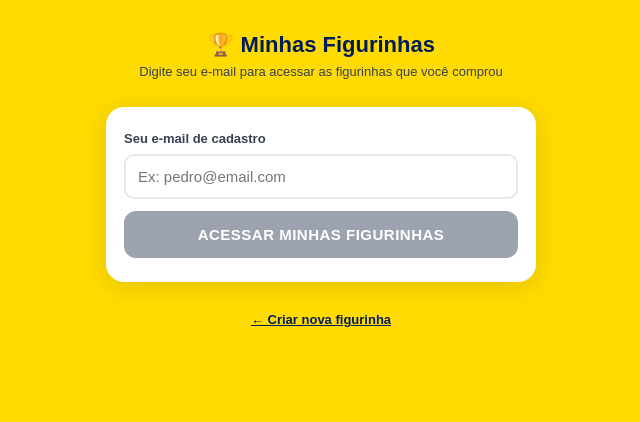
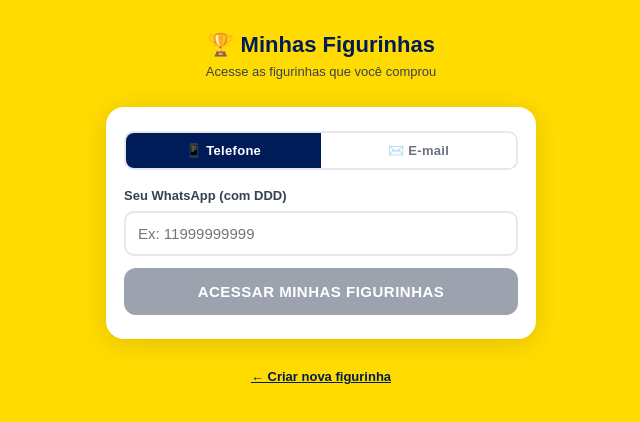
Before and after one commit to chamtty/FiguraCopa, a Next.js app: page /minha-figurinha in a window 1280 px wide. Shown: the top 422 px of the page, without its empty margins (319-959 px from the left). Built offline with nearby package versions, Linux system fonts and the light colour scheme.

Commit message:
feat: busca por telefone em minha-figurinha

```diff
--- a/app/api/minha-figurinha/route.ts
+++ b/app/api/minha-figurinha/route.ts
@@ -3,31 +3,47 @@ import { list } from '@vercel/blob'
 
 export async function GET(req: NextRequest) {
   const email = req.nextUrl.searchParams.get('email')?.trim().toLowerCase()
+  const phone = req.nextUrl.searchParams.get('phone')?.trim()
 
-  if (!email || !email.includes('@')) {
-    return NextResponse.json({ error: 'Email inválido' }, { status: 400 })
+  // ── Busca por telefone ────────────────────────────────────────
+  if (phone) {
+    const digits = phone.replace(/\D/g, '')
+    if (digits.length < 8) {
+      return NextResponse.json({ error: 'Telefone inválido' }, { status: 400 })
+    }
+
+    const { blobs } = await list({ prefix: 'figurinhas/idx-phone/' + digits + '/' })
+    if (!blobs.length) return NextResponse.json({ figurinhas: [] })
+
+    const results = await Promise.all(
+      blobs.map(async (blob) => {
+        try {
+          const data: { nome: string; blobUrl: string; paid: boolean } =
+            await fetch(blob.url).then(r => r.json())
+          return data.paid ? { nome: data.nome, blobUrl: data.blobUrl } : null
+        } catch { return null }
+      })
+    )
+    return NextResponse.json({ figurinhas: results.filter(Boolean) })
   }
 
-  const emailKey = email.replace('@', '--at--')
-  const { blobs } = await list({ prefix: 'figurinhas/idx/' + emailKey + '/' })
+  // ── Busca por e-mail ──────────────────────────────────────────
+  if (email && email.includes('@')) {
+    const emailKey = email.replace('@', '--at--')
+    const { blobs } = await list({ prefix: 'figurinhas/idx/' + emailKey + '/' })
+    if (!blobs.length) return NextResponse.json({ figurinhas: [] })
 
-  if (!blobs.length) {
-    return NextResponse.json({ figurinhas: [] })
+    const results = await Promise.all(
+      blobs.map(async (blob) => {
+        try {
+          const data: { nome: string; blobUrl: string; paid: boolean } =
+            await fetch(blob.url).then(r => r.json())
+          return data.paid ? { nome: data.nome, blobUrl: data.blobUrl } : null
+        } catch { return null }
+      })
+    )
+    return NextResponse.json({ figurinhas: results.filter(Boolean) })
   }
 
-  // Busca o conteúdo de cada arquivo do index em paralelo
-  const results = await Promise.all(
-    blobs.map(async (blob) => {
-      try {
-        const res = await fetch(blob.url)
-        const data: { nome: string; blobUrl: string; paid: boolean } = await res.json()
-        return data.paid ? { nome: data.nome, blobUrl: data.blobUrl } : null
-      } catch {
-        return null
-      }
-    })
-  )
-
-  const figurinhas = results.filter(Boolean)
-  return NextResponse.json({ figurinhas })
+  return NextResponse.json({ error: 'Informe email ou telefone' }, { status: 400 })
 }
--- a/app/minha-figurinha/page.tsx
+++ b/app/minha-figurinha/page.tsx
@@ -1,28 +1,46 @@
 'use client'
 
 import { useState } from 'react'
+
+type Modo = 'email' | 'telefone'
 
 interface Figurinha {
   nome: string
   blobUrl: string
 }
 
+const navy  = '#001C58'
+const green = '#009B3A'
+
 export default function MinhaFigurinhaPage() {
-  const [email, setEmail]         = useState('')
-  const [loading, setLoading]     = useState(false)
-  const [buscado, setBuscado]     = useState(false)
+  const [modo, setModo]             = useState<Modo>('telefone')
+  const [valor, setValor]           = useState('')
+  const [loading, setLoading]       = useState(false)
+  const [buscado, setBuscado]       = useState(false)
   const [figurinhas, setFigurinhas] = useState<Figurinha[]>([])
-  const [erro, setErro]           = useState<string | null>(null)
+  const [erro, setErro]             = useState<string | null>(null)
 
-  const emailValido = /^[^\s@]+@[^\s@]+\.[^\s@]+$/.test(email.trim())
+  const emailOk = /^[^\s@]+@[^\s@]+\.[^\s@]+$/.test(valor.trim())
+  const phoneOk = valor.replace(/\D/g, '').length >= 10
+  const valido  = modo === 'email' ? emailOk : phoneOk
+
+  const trocarModo = (m: Modo) => {
+    setModo(m)
+    setValor('')
+    setBuscado(false)
+    setErro(null)
+  }
 
   const buscar = async () => {
-    if (!emailValido) return
+    if (!valido) return
     setLoading(true)
     setErro(null)
     setBuscado(false)
     try {
-      const res  = await fetch('/api/minha-figurinha?email=' + encodeURIComponent(email.trim()))
+      const param = modo === 'email'
+        ? 'email=' + encodeURIComponent(valor.trim())
+        : 'phone=' + encodeURIComponent(valor.trim())
+      const res  = await fetch('/api/minha-figurinha?' + param)
       const data = await res.json()
       if (!res.ok) throw new Error(data.error || 'Erro ao buscar')
       setFigurinhas(data.figurinhas || [])
@@ -44,11 +62,11 @@ export default function MinhaFigurinhaPage() {
     }}>
       {/* Header */}
       <div style={{ textAlign: 'center', marginBottom: 28 }}>
-        <h1 style={{ fontSize: 22, fontWeight: 900, color: '#001C58', margin: '0 0 6px' }}>
+        <h1 style={{ fontSize: 22, fontWeight: 900, color: navy, margin: '0 0 6px' }}>
           🏆 Minhas Figurinhas
         </h1>
         <p style={{ fontSize: 13, color: '#374151', margin: 0 }}>
-          Digite seu e-mail para acessar as figurinhas que você comprou
+          Acesse as figurinhas que você comprou
         </p>
       </div>
 
@@ -62,15 +80,35 @@ export default function MinhaFigurinhaPage() {
         margin: '0 auto 24px',
         boxSizing: 'border-box',
       }}>
+        {/* Toggle email / telefone */}
+        <div style={{ display: 'flex', borderRadius: 10, overflow: 'hidden', border: '2px solid #e5e7eb', marginBottom: 18 }}>
+          {(['telefone', 'email'] as Modo[]).map(m => (
+            <button key={m} onClick={() => trocarModo(m)} style={{
+              flex: 1,
+              padding: '10px 0',
+              border: 'none',
+              cursor: 'pointer',
+              fontWeight: 800,
+              fontSize: 13,
+              letterSpacing: 0.3,
+              background: modo === m ? navy : 'white',
+              color: modo === m ? 'white' : '#6b7280',
+              transition: 'all 0.2s',
+            }}>
+              {m === 'telefone' ? '📱 Telefone' : '✉️ E-mail'}
+            </button>
+          ))}
+        </div>
+
         <label style={{ fontSize: 13, fontWeight: 700, color: '#374151', display: 'block', marginBottom: 8 }}>
-          Seu e-mail de cadastro
+          {modo === 'telefone' ? 'Seu WhatsApp (com DDD)' : 'Seu e-mail de cadastro'}
         </label>
         <input
-          type="email"
-          value={email}
-          onChange={e => setEmail(e.target.value)}
+          type={modo === 'email' ? 'email' : 'tel'}
+          value={valor}
+          onChange={e => setValor(e.target.value)}
           onKeyDown={e => e.key === 'Enter' && buscar()}
-          placeholder="Ex: pedro@email.com"
+          placeholder={modo === 'telefone' ? 'Ex: 11999999999' : 'Ex: pedro@email.com'}
           style={{
             width: '100%',
             padding: '12px',
@@ -85,17 +123,17 @@ export default function MinhaFigurinhaPage() {
         />
         <button
           onClick={buscar}
-          disabled={!emailValido || loading}
+          disabled={!valido || loading}
           style={{
             width: '100%',
             padding: '15px',
             borderRadius: 12,
             border: 'none',
-            background: emailValido && !loading ? '#001C58' : '#9ca3af',
+            background: valido && !loading ? navy : '#9ca3af',
             color: 'white',
             fontWeight: 900,
             fontSize: 15,
-            cursor: emailValido && !loading ? 'pointer' : 'not-allowed',
+            cursor: valido && !loading ? 'pointer' : 'not-allowed',
             letterSpacing: 0.5,
           }}
         >
@@ -125,13 +163,13 @@ export default function MinhaFigurinhaPage() {
                 Nenhuma figurinha encontrada
               </p>
               <p style={{ fontSize: 13, color: '#6b7280', margin: 0, lineHeight: 1.6 }}>
-                Verifique se o e-mail digitado é o mesmo que você usou ao criar a figurinha.
-                Se acabou de comprar, aguarde alguns instantes e tente novamente.
+                Verifique se o {modo === 'telefone' ? 'número digitado é o mesmo que você usou no WhatsApp' : 'e-mail digitado é o mesmo que você usou ao criar a figurinha'}.
+                {' '}Se acabou de comprar, aguarde alguns instantes e tente novamente.
               </p>
             </div>
           ) : (
             <>
-              <p style={{ fontSize: 14, fontWeight: 800, color: '#001C58', textAlign: 'center', marginBottom: 16 }}>
+              <p style={{ fontSize: 14, fontWeight: 800, color: navy, textAlign: 'center', marginBottom: 16 }}>
                 🎉 {figurinhas.length} figurinha{figurinhas.length > 1 ? 's' : ''} encontrada{figurinhas.length > 1 ? 's' : ''}!
               </p>
               {figurinhas.map((fig, i) => (
@@ -148,7 +186,7 @@ export default function MinhaFigurinhaPage() {
                     alt={'Figurinha de ' + fig.nome}
                     style={{ width: '100%', maxWidth: 260, borderRadius: 12, display: 'block', margin: '0 auto 16px', boxShadow: '0 8px 28px rgba(0,0,0,0.18)' }}
                   />
-                  <p style={{ fontSize: 16, fontWeight: 900, color: '#001C58', margin: '0 0 14px' }}>
+                  <p style={{ fontSize: 16, fontWeight: 900, color: navy, margin: '0 0 14px' }}>
                     {fig.nome}
                   </p>
                   <a
@@ -159,7 +197,7 @@ export default function MinhaFigurinhaPage() {
                       width: '100%',
                       padding: '14px',
                       borderRadius: 12,
-                      background: '#009B3A',
+                      background: green,
                       color: 'white',
                       fontWeight: 900,
                       fontSize: 15,
@@ -178,9 +216,8 @@ export default function MinhaFigurinhaPage() {
         </div>
       )}
 
-      {/* Link de volta */}
       <div style={{ textAlign: 'center', marginTop: 28 }}>
-        <a href="/criar" style={{ fontSize: 13, color: '#001C58', fontWeight: 700, textDecoration: 'underline' }}>
+        <a href="/criar" style={{ fontSize: 13, color: navy, fontWeight: 700, textDecoration: 'underline' }}>
           ← Criar nova figurinha
         </a>
       </div>
```
